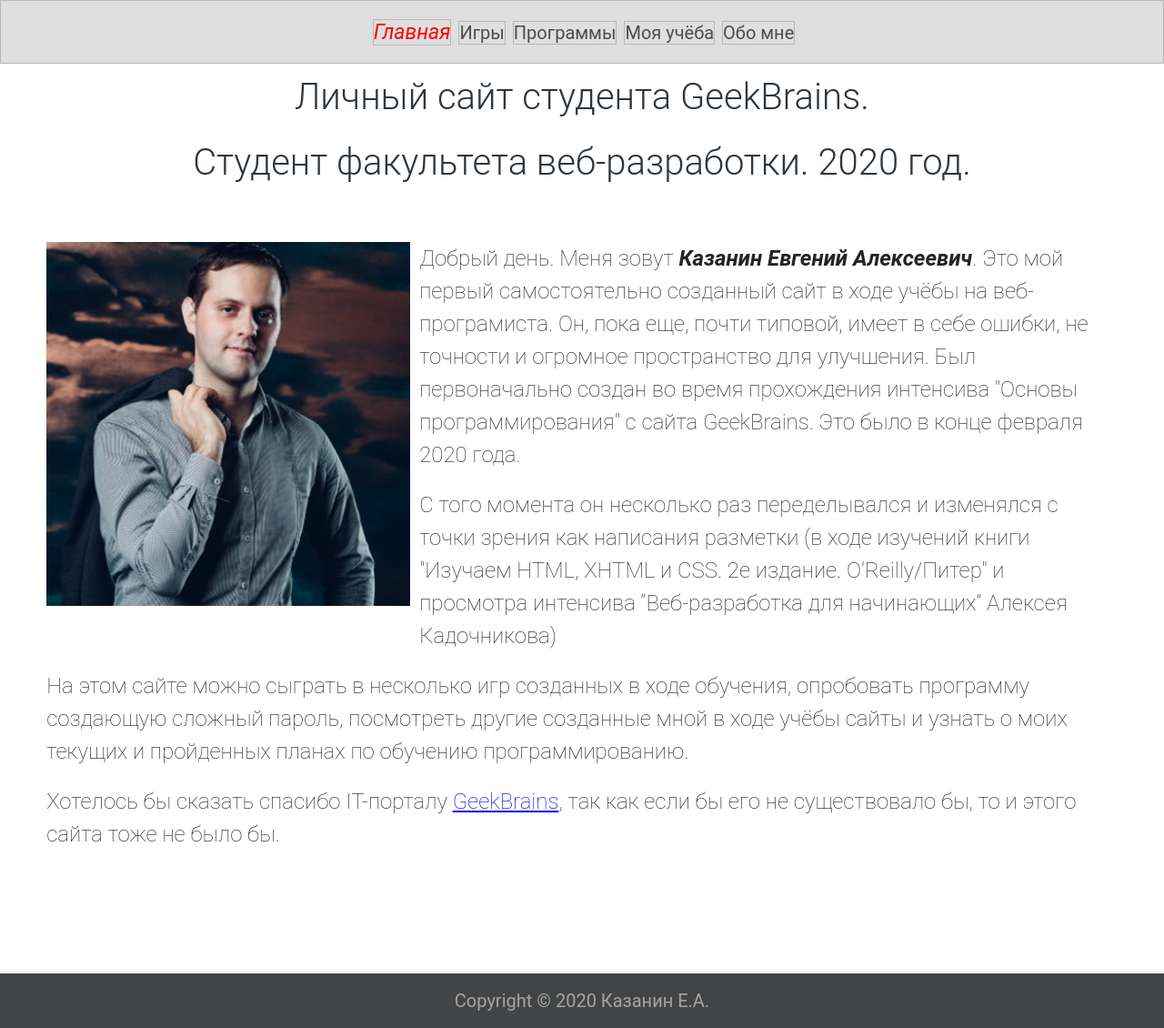
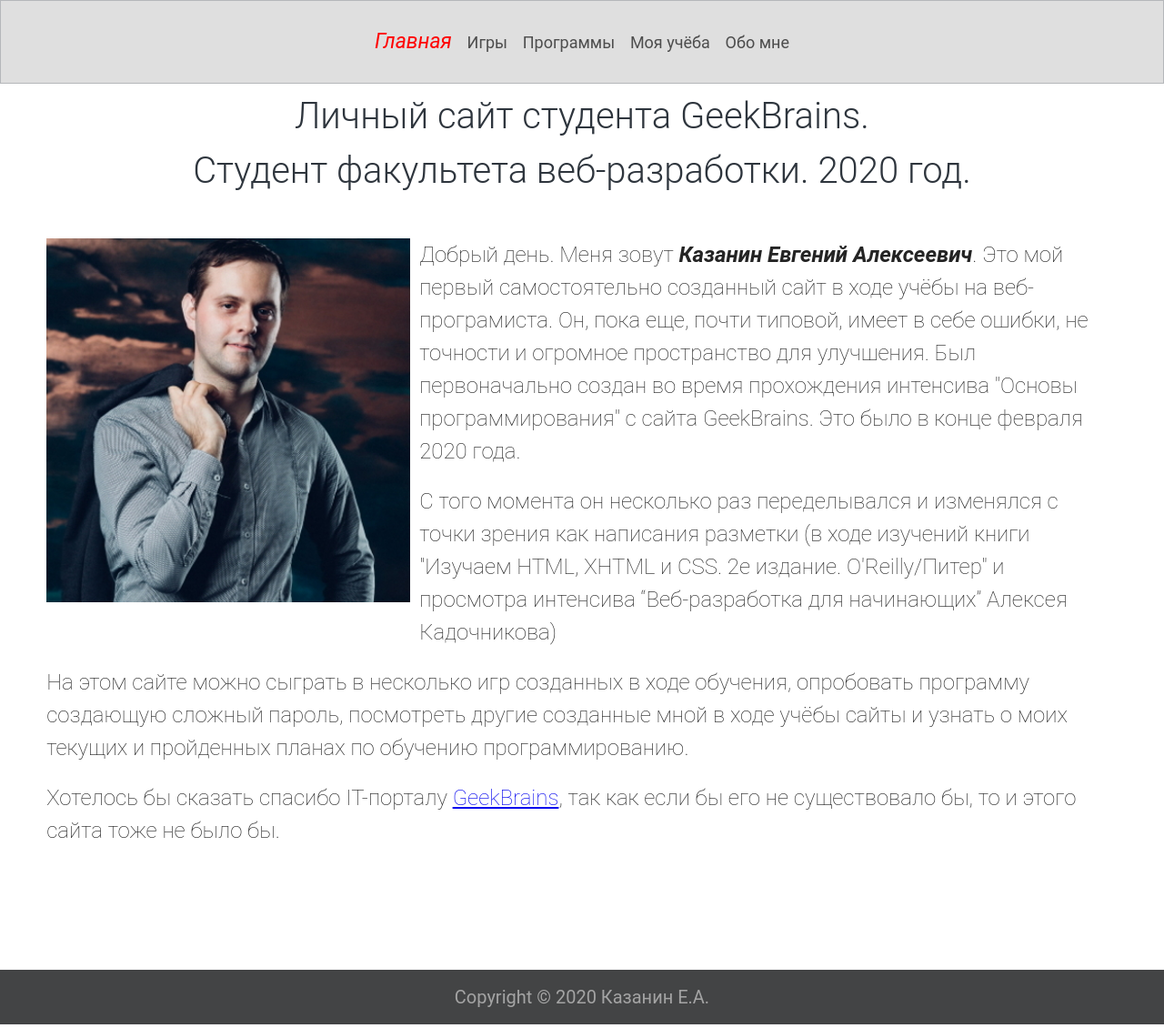
Before and after one commit to Jeff20201227/My-first-site, a PHP site: page /index.php in a window 1280 px wide. Shown: the whole page at 91% size. Run offline with PHP 8.4, Linux system fonts and the light colour scheme.

Commit message:
Изменение в стилях (nav и a)

```diff
--- a/style.css
+++ b/style.css
@@ -8,22 +8,22 @@ body {
 }
 
 header {
-    display: flex;
+    display: grid;
+    grid-template-rows: auto;
     justify-content: space-around;
     align-items: center;
-    height: 68px;
+    height: 7vw;
     background-color: #dfdfdf;
     border: 1px solid #b5b7ba;
     text-decoration: none;
 }
 
 header nav a {
-    margin-left: 4px;
-    font-size: 20px;
-    border: 1px solid #b5b7ba;
-    border-spacing: 5px;
+    padding: 0.5vw;
+    font-size: 18px;
     color: #4d4d4d;
     text-decoration: none;
+    height: auto;
 }
 
 header nav a.selected {
@@ -37,16 +37,15 @@ h1 {
     font-weight: 300;
     color: #2e353d;
     text-align: center;
-    padding: 1%;
+    padding-top: 1%;
 }
 
 main {
-    width: auto;
-    display: flex;
+    display: grid;
+    grid-template-rows: auto;
     justify-content: space-around;
     align-items: center;
     padding: 4%;
-    flex-wrap: wrap;
 }
 
 main img {
```
